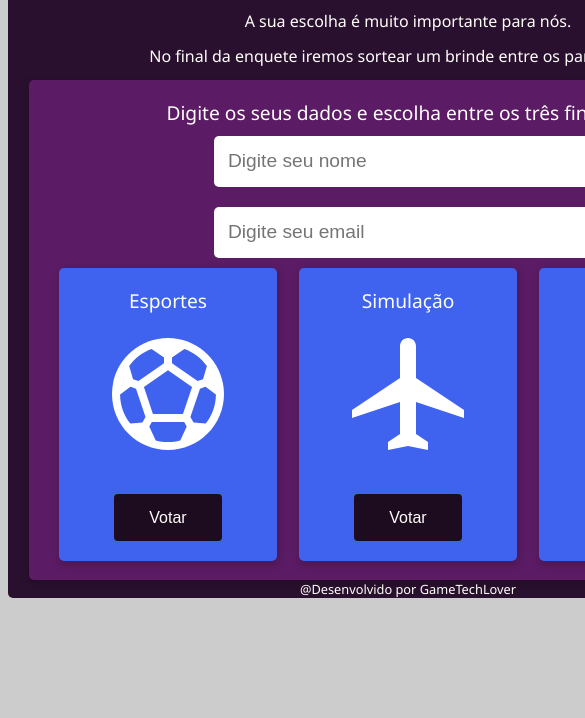
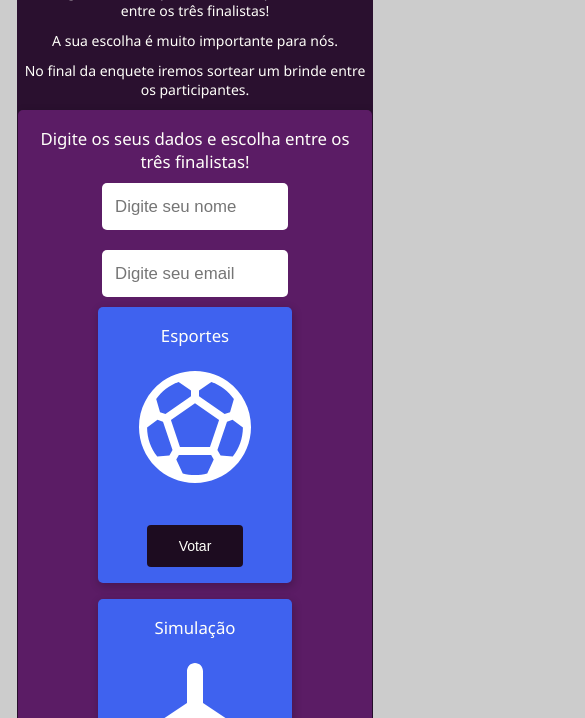
Before and after one commit to AvtEstudos/bootcamp-abutua-P1-M2, a plain HTML site: page index.html in a window 390 px wide. Shown: the part 126-844 px from the top of the page, 585 px wide, since content can reach past the window. Drawn offline with Linux system fonts and the light colour scheme.

Commit message:
closes #6 - Responsavidade para mobile

```diff
--- a/style.css
+++ b/style.css
@@ -110,3 +110,33 @@ button {
     font-size: 0.8rem;
     text-align: center;
 }
+
+@media screen and (max-width: 620px) {
+    html {
+        font-size: 14px;
+    }
+
+    .div-options {
+        flex-direction: column;
+
+        display: flex;
+        flex-direction: column;
+        justify-content: space-around;
+        align-items: center;
+        row-gap: 16px;
+
+
+    }
+
+    .option {
+        width: 50%;
+
+
+    }
+
+    .container {
+        width: 95%;
+    }
+
+
+}
```
